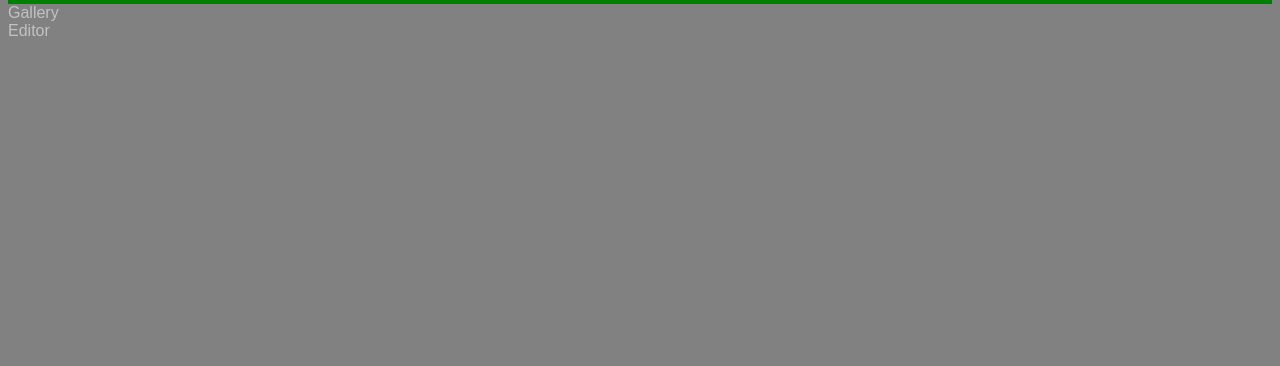
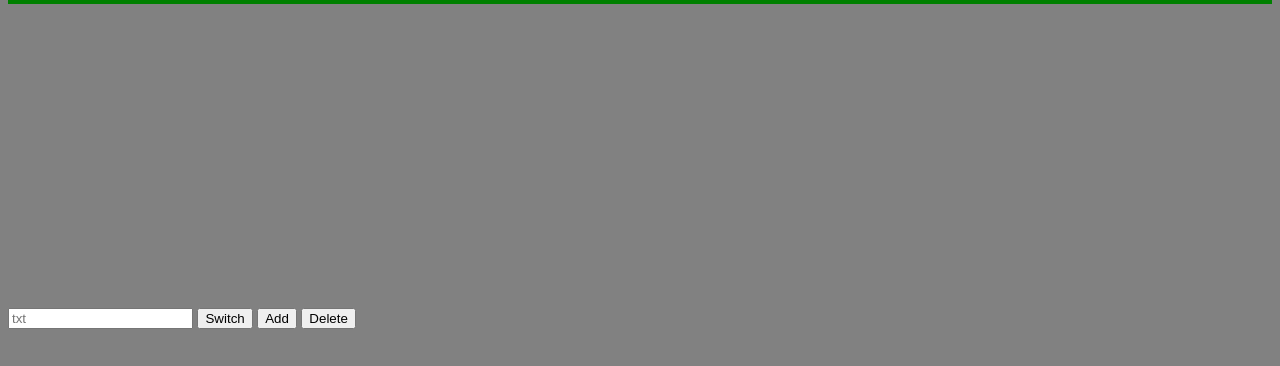
Before and after one commit to Ridan77/Sprint-2-Folder, a plain HTML site: page index.html in a window 1280 px wide. Shown: the part 72-438 px from the top of the page. Drawn offline with Linux system fonts and the light colour scheme.

Commit message:
finish 1 line with border

```diff
--- a/index.html
+++ b/index.html
@@ -17,12 +17,21 @@
             <li><a href="#">About</a></li>
         </ul>
     </header>
-    <main class="gallery"  >Gallery  </main>
-    <main class="editor"  >Editor </main>
+    <main class="gallery" hidden >Gallery  </main>
+    <main class="editor"  >
+        <section class="canvas-containter">
+            	<canvas class="canvas" width="300" height="300"></canvas>
+        </section>
+        <section class="panel-container">
+            <input type="text" name="text-line" placeholder="txt" id="" oninput="onChangeTextLine(event.target.value)">
+            <button class="switch-line" onclick="onSwitchLine()">Switch</button>
+            <button class="add-line" onclick="onAddLine()">Add</button>
+            <button class="delete-line" onclick="onDeletehLine()">Delete</button>
+        </section>
+    </main>
 
     <script src="/js/services/storage.service.js"></script>
     <script src="/js/services/meme-services.js"></script>
     <script src="/js/meme-controller.js"></script>
 </body>
-
 </html>
```
